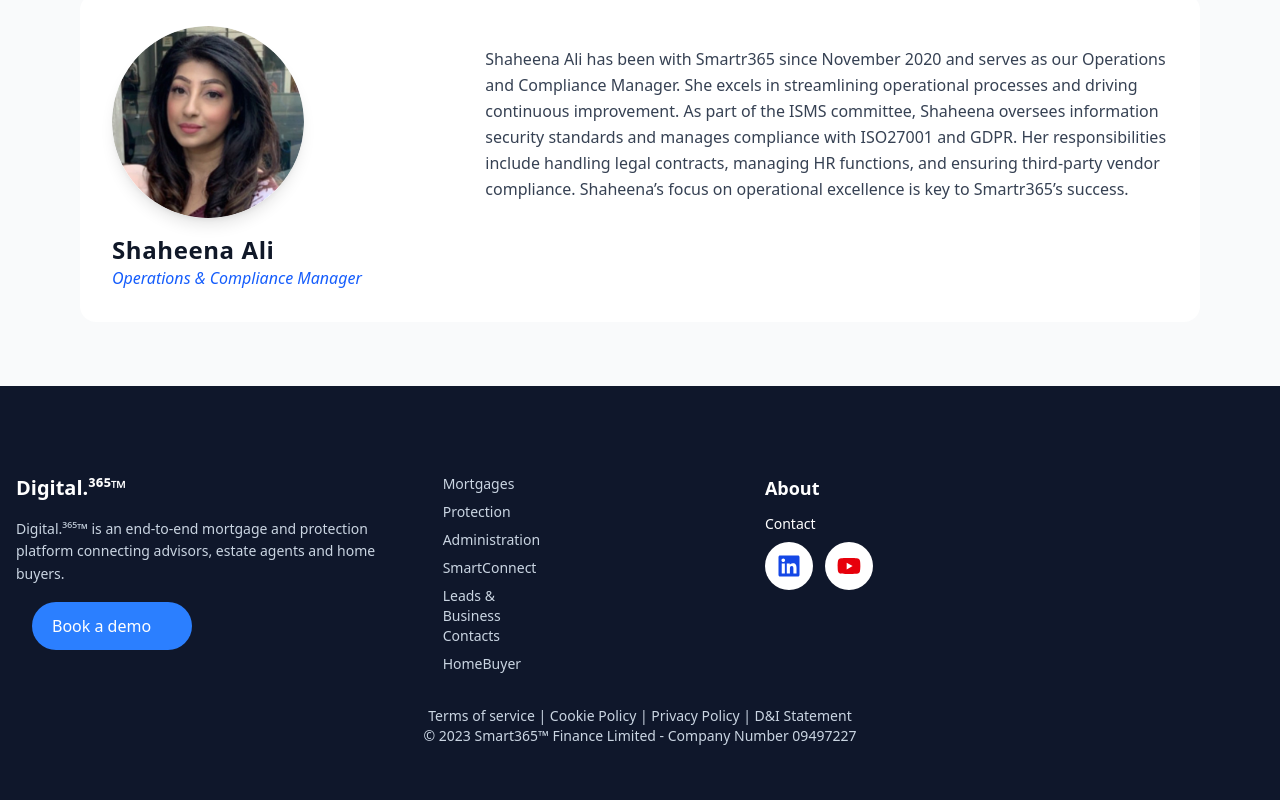
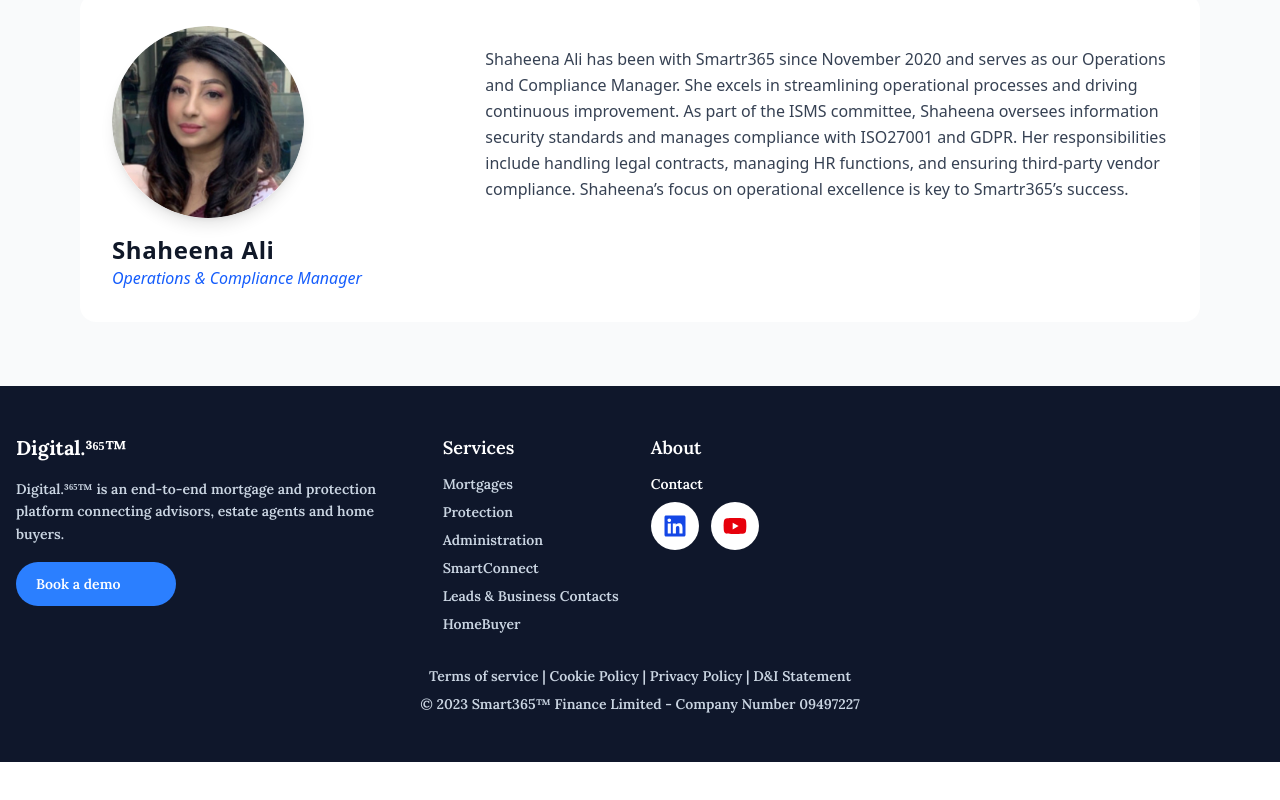
Before and after one commit to Vikram3007/Digital365, a React (Vite) app: page /team in a window 1280 px wide. Shown: the part 3585-4385 px from the top of the page. After the commit the page ends 4347 px from the top, so only its background shows below. Built offline with nearby package versions, Linux system fonts and the light colour scheme; a web font is replaced by a local one.

Commit message:
Commit message here

```diff
--- a/src/component/Footer.jsx
+++ b/src/component/Footer.jsx
@@ -4,29 +4,28 @@
 
 const Footer = () => {
   return (
-    <footer className="bg-slate-900 text-slate-300 py-22">
+    <div className="bg-slate-900 text-slate-300 font-semibold text-sm font-lora py-12">
       <div className="container mx-auto px-4">
         {/* Main Footer Content */}
         <div className="grid grid-cols-1 md:grid-cols-3 gap-8 mb-8">
           {/* Section 1: Brand Info */}
           <div className="flex flex-col">
-            <div className="flex items-center mb-4">
-              <h1 className="text-xl font-bold text-white">Digital.³⁶⁵™</h1>
-            </div>
+            <h1 className="text-xl font-bold text-white mb-4">Digital.³⁶⁵™</h1>
             <p className="text-sm leading-relaxed max-w-sm">
               Digital.³⁶⁵™ is an end-to-end mortgage and protection platform connecting advisors, estate agents and home buyers.
             </p>
             <Link
               to="/book-demo"
-              className="mt-4 w-40 px-5 py-3 mx-4 bg-blue-500 text-white rounded-full hover:bg-blue-400 transition-colors"
+              className="mt-4 w-40 px-5 py-3 bg-blue-500 text-white rounded-full hover:bg-blue-400 transition-colors"
             >
               Book a demo
             </Link>
           </div>
 
           {/* Section 2: Links */}
-          <div className="grid grid-cols-2 lg:grid-cols-3 gap-8">
+          <div className="flex flex-col md:flex-row gap-8">
             <div>
+              <h3 className="text-lg font-semibold text-white mb-3">Services</h3>
               <ul className="space-y-2 text-sm">
                 <li><Link to="/mortgages" className="hover:text-white">Mortgages</Link></li>
                 <li><Link to="/protection" className="hover:text-white">Protection</Link></li>
@@ -38,18 +37,15 @@
             </div>
 
             {/* About & Social */}
-            <div className='ml-[180px]'>
+            <div>
               <h3 className="text-lg font-semibold text-white mb-3">About</h3>
               <Link to="/contacts" className="text-white text-sm mb-2 block hover:underline">
                 Contact
               </Link>
               <div className="flex space-x-3 mt-2">
-                {/* LinkedIn */}
                 <a href="https://www.linkedin.com" target="_blank" rel="noopener noreferrer" className="w-12 h-12 p-3 flex items-center justify-center rounded-full bg-white">
                   <FaLinkedin className='text-blue-700 w-6 h-6' />
                 </a>
-
-                {/* YouTube */}
                 <a href="https://www.youtube.com" target="_blank" rel="noopener noreferrer" className="w-12 h-12 p-3 flex items-center justify-center rounded-full bg-white">
                   <FaYoutube className='text-red-600 w-6 h-6' />
                 </a>
@@ -59,12 +55,12 @@
         </div>
 
         {/* Footer Bottom */}
-        <div className="text-center text-sm">
+        <div className="text-center text-sm space-y-2">
           <p>Terms of service | Cookie Policy | Privacy Policy | D&I Statement</p>
           <p>© 2023 Smart365™ Finance Limited - Company Number 09497227</p>
         </div>
       </div>
-    </footer>
+    </div>
   );
 };
 
--- a/src/component/Home/Home5.jsx
+++ b/src/component/Home/Home5.jsx
@@ -1,7 +1,9 @@
 import React from "react";
+import Home6 from "./Home6";
 
 const Home5 = () => {
   return (
+    <>
       <div className="flex flex-col md:flex-row w-full gap-6 p-5 md:p-10">
         {/* Left Side */}
         <div className="flex flex-col justify-center items-start rounded-3xl bg-gray-100 text-left p-8 md:p-10 md:w-1/2 shadow-lg">
@@ -49,6 +51,8 @@
           </div>
         </div>
       </div>
+      <Home6 />
+    </>
   );
 };
 
--- /dev/null
+++ b/src/component/Home/Home6.jsx
@@ -0,0 +1,77 @@
+import React from 'react';
+import Footer from '../Footer'
+
+const Home6 = () => {
+  return (
+    <>
+      {/* Section 1 */}
+      <div
+        className="relative bg-blue-600 bg-cover bg-center flex flex-col md:flex-row items-center justify-between h-auto md:h-[50vh] mx-4 md:mx-20 my-10 px-4 md:px-20 py-10 md:py-0"
+        style={{ backgroundImage: "url('/home2.svg')" }}
+      >
+        {/* Overlay */}
+        <div className="absolute inset-0 bg-black/30 pointer-events-none"></div>
+
+        {/* Left Text */}
+        <div className="relative text-white md:w-1/2 w-full space-y-4 z-10 text-center md:text-left">
+          <p className="text-sm font-lora uppercase tracking-wider">
+            Complete house buying solutions
+          </p>
+          <h1 className="text-2xl md:text-3xl font-semibold font-roboto">
+            Essential Integrations
+          </h1>
+          <p className="text-base md:text-lg">
+            Support your clients through the home buying process with our industry-leading integrations.
+          </p>
+          <div className="flex flex-col md:flex-row gap-4 mt-4 justify-center md:justify-start">
+            <button className="bg-transparent font-lora text-gray-200 px-6 py-2 rounded-lg font-semibold hover:bg-blue-700 transition">
+              Learn more
+            </button>
+            <button className="bg-black border border-white font-lora text-white px-6 py-2 rounded-lg font-semibold hover:bg-white hover:text-blue-600 transition">
+              Book a demo
+            </button>
+          </div>
+        </div>
+
+        {/* Right Image */}
+        <div className="relative mt-10 md:mt-0 md:w-[350px] w-full flex justify-center z-10">
+          <img src="/home7.svg" alt="Home integration illustration" className="max-w-full h-auto" />
+        </div>
+      </div>
+
+      {/* Divider */}
+      <hr className="border-t-3 rounded-2xl border-gray-700 my-6 mx-4 md:mx-20" />
+
+      {/* Section 2 */}
+      <div className="bg-blue-600 bg-cover bg-center flex flex-col md:flex-row items-center justify-between p-10 md:p-20 mx-4 md:mx-20 my-16">
+        {/* Left Text */}
+        <div className="text-white md:w-1/2 space-y-4">
+          <p className="text-sm uppercase px-3 tracking-wider font-lora font-semibold">
+            An easy, digital journey for your buyers
+          </p>
+          <img
+            src="/HomeBuyer1.svg"
+            alt="HomeBuyer digital journey illustration"
+            className="w-64 md:w-96 h-64 md:h-auto px-3 mx-auto md:mx-0"
+          />
+          <p className="text-base px-3 font-lora font-semibold md:text-lg">
+            Homebuyer from Smartr365 delivers a unified digital journey for your buyers. They can verify their ID, download credit reports and bank statements, and complete their Fact Find – all from their phone. Save time and effort for you and your clients.
+          </p>
+          <div className="flex gap-4 mt-4">
+            <button className="bg-transparent border border-white font-lora px-6 py-1 rounded-2xl font-semibold hover:bg-gray-800 transition">
+              Learn more
+            </button>
+          </div>
+        </div>
+
+        {/* Right Image */}
+        <div className="mt-10 bg-blue-800 md:mt-0 md:w-[500px] md:h-[700px]  flex justify-center">
+          <img src="/homegif1.gif" alt="Animated HomeBuyer workflow" className="max-w-full h-auto" />
+        </div>
+      </div>
+      <Footer />
+    </>
+  );
+};
+
+export default Home6;
```
Also changed, not shown: public/home7.svg (added). Lines whose indentation alone changed are shown as unchanged.
